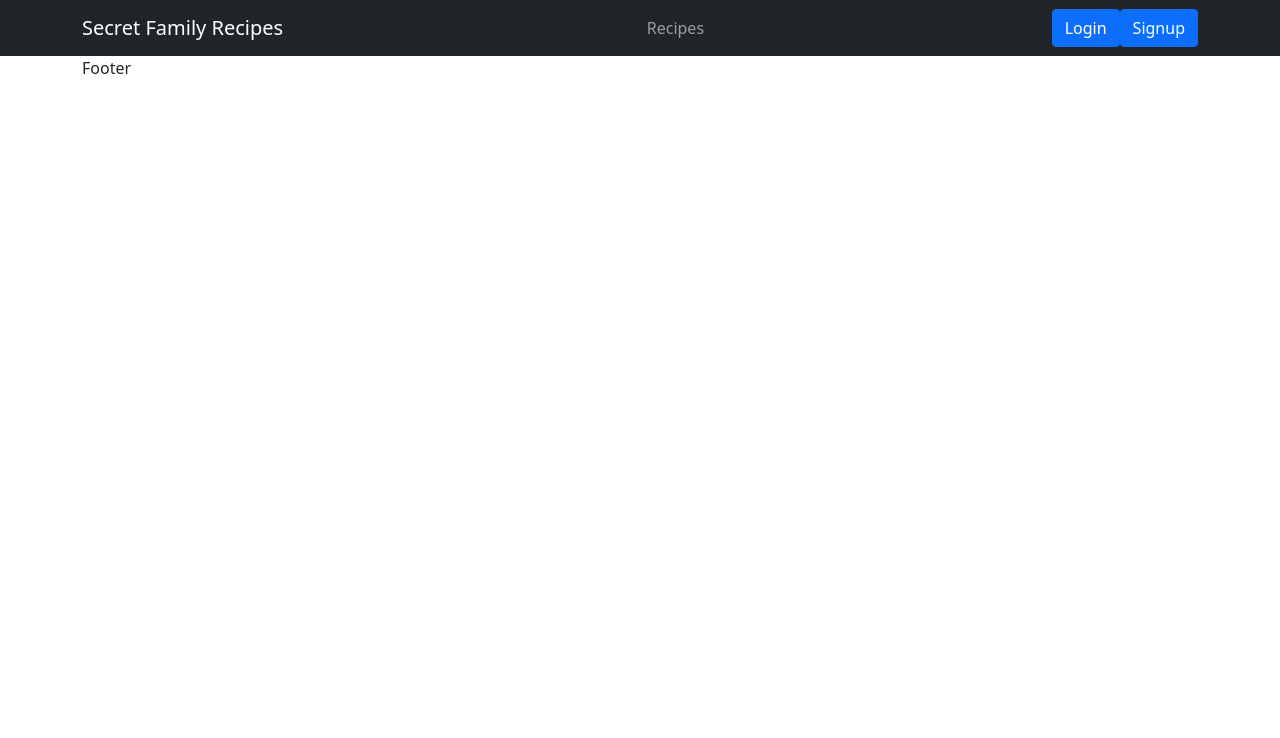
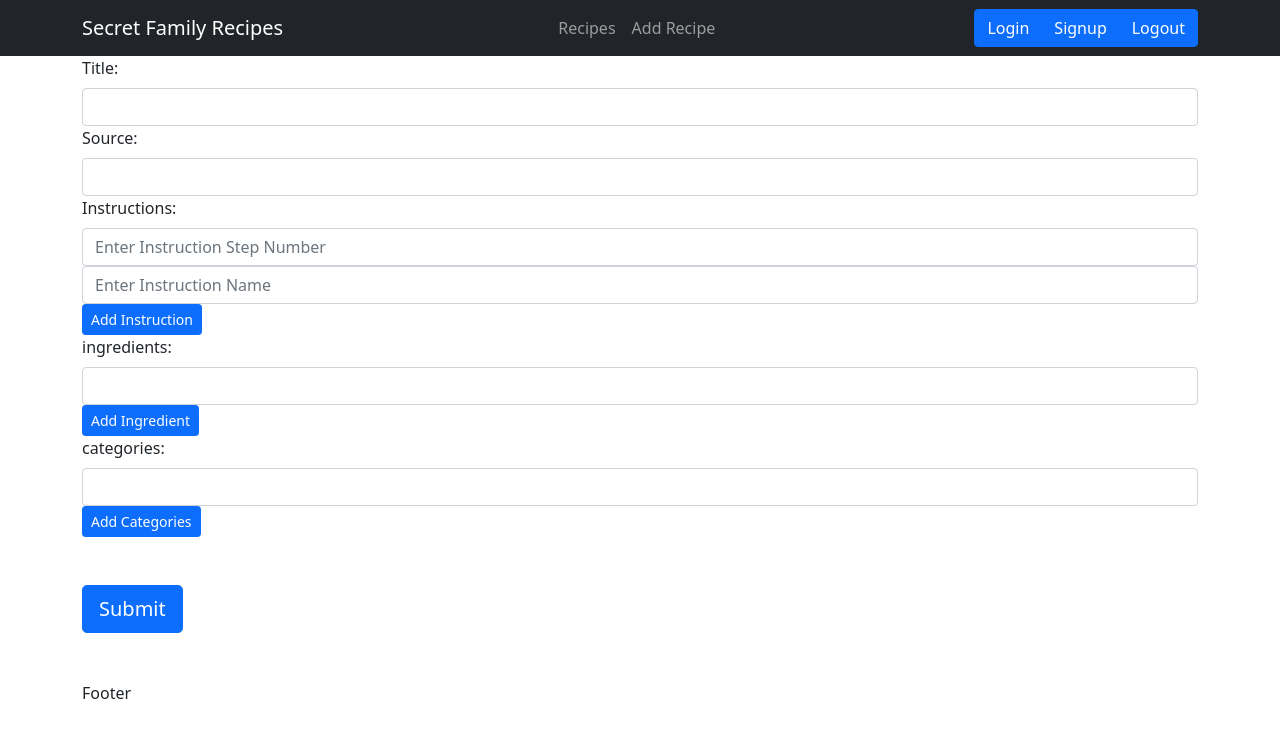
Before and after one commit to joeys1122/secret-family-recipes-front-end, a React (Create React App) app: page /add-recipe in a window 1280 px wide. Shown: the top 738 px of the page. Built offline with nearby package versions, Linux system fonts and the light colour scheme; sample sign-in values are in the browser's storage.

Commit message:
added add recipe form, logout button

```diff
--- a/src/App.js
+++ b/src/App.js
@@ -1,14 +1,18 @@
 import React from 'react';
-import { Routes, Route, Link } from 'react-router-dom';
+import { Routes, Route } from 'react-router-dom';
+
+import { isLogin, logout } from './utils/auth';
 
 import Home from './components/Home';
 import Login from './components/Login';
 import Signup from './components/Signup';
 import Recipes from './components/Recipes';
 import RecipeDetails from './components/RecipeDetails';
+import AddRecipe from './components/AddRecipe';
+
 import PrivateRoute from './components/PrivateRoute';
 
-import { Navbar, Nav, Container, Col, Row, Button } from 'react-bootstrap';
+import { Navbar, Nav, Container, Col, Row, Button, ButtonGroup } from 'react-bootstrap';
 
 function App() {
   return(
@@ -19,16 +23,26 @@ function App() {
             <Navbar.Brand href='/'>Secret Family Recipes</Navbar.Brand>
             <Nav>
               <Nav.Link href='/recipes'>Recipes</Nav.Link>
+              <Nav.Link href='/add-recipe'>Add Recipe</Nav.Link>
             </Nav>
-            <Nav>
+            <ButtonGroup>
               <Button href='/login'>Login</Button>
               <Button href='/signup'>Signup</Button>
-            </Nav>
+              {isLogin() && <Button onClick={logout} href='/'>Logout</Button>}
+            </ButtonGroup>
           </Container>
         </Navbar>
       </header>
 
       <Routes>
+        <Route
+          exact path='/add-recipe'
+          element={
+            <PrivateRoute>
+              <AddRecipe/>
+            </PrivateRoute>
+          }
+        />
         <Route
           exact path='/recipes'
           element={
@@ -51,7 +65,7 @@ function App() {
       </Routes>
 
       <footer>
-        <Container>
+        <Container className='mt-5'>
           <Row>
             <Col sm={8}>Footer</Col>
             <Col sm={4}></Col>
--- /dev/null
+++ b/src/components/AddRecipe.js
@@ -0,0 +1,143 @@
+import React, { useState } from "react";
+import { useNavigate } from "react-router-dom";
+import { axiosWithAuth } from "../utils/auth";
+import { Container, Form, Button } from 'react-bootstrap';
+
+function AddRecipe() {
+  const navigate = useNavigate();
+
+  const [ recipe, setRecipe ] = useState({
+    title: '',
+    source: '',
+    instructions: [],
+    ingredients: [],
+    categories: []
+  });
+
+  const [ instruction, setInstruction ] = useState({
+    instruction_step: '',
+    instruction_name: ''
+  });
+
+  const [ ingredient, setIngredient ] = useState({
+    ingredient_name: ''
+  });
+
+  const [ category, setCategory ] = useState({
+    category_name: ''
+  });
+
+
+  const handleChange = e => {
+    setRecipe({
+      ...recipe,
+      [e.target.name]: e.target.value
+    });
+  };
+  const handleSubmit = e => {
+    e.preventDefault();
+
+    axiosWithAuth().post('/recipes', recipe)
+      .then(res => {
+        navigate('/recipes');
+      })
+      .catch(err => console.log(err));
+  }
+
+  const instructionChange = e => {
+    setInstruction({
+      ...instruction,
+      [e.target.name]: e.target.value
+    });
+  };
+  const instructionSubmit = () => {
+    setRecipe({
+      ...recipe,
+      instructions: [...recipe.instructions, instruction]
+    });
+    setInstruction({
+      instruction_step: '',
+      instruction_name: ''
+    });
+  };
+
+  const ingredientChange = e => {
+    setIngredient({
+      ...ingredient,
+      [e.target.name]: e.target.value
+    });
+  };
+  const ingredientSubmit = () => {
+    setRecipe({
+      ...recipe,
+      ingredients: [...recipe.ingredients, ingredient]
+    });
+    setIngredient({
+      ingredient_name: ''
+    });
+  };
+
+  const categoryChange = e => {
+    setCategory({
+      ...category,
+      [e.target.name]: e.target.value
+    });
+  };
+  const categorySubmit = () => {
+    setRecipe({
+      ...recipe,
+      categories: [...recipe.categories, category]
+    });
+    setCategory({
+      category_name: ''
+    });
+  };
+
+  return(
+    <Container>
+      <Form onSubmit={handleSubmit}>
+        <Form.Group>
+          <Form.Label>Title:</Form.Label>
+          <Form.Control type='text' name='title' onChange={handleChange} value={recipe.title} />
+        </Form.Group>
+
+        <Form.Group>
+          <Form.Label>Source:</Form.Label>
+          <Form.Control type='text' name='source' onChange={handleChange} value={recipe.source} />
+        </Form.Group>
+
+        <Form.Group>
+          <Form.Label>Instructions:</Form.Label>
+          {recipe.instructions.map(ins => {
+            return(<p>{ins.instruction_step}. {ins.instruction_name}</p>);
+          })}
+          <Form.Control type='number' name='instruction_step' onChange={instructionChange} value={instruction.instruction_step} placeholder='Enter Instruction Step Number' />
+          <Form.Control type='text' name='instruction_name' onChange={instructionChange} value={instruction.instruction_name} placeholder='Enter Instruction Name' />
+          <Button size="sm" onClick={instructionSubmit}>Add Instruction</Button>
+        </Form.Group>
+
+        <Form.Group>
+          <Form.Label>ingredients:</Form.Label>
+          {recipe.ingredients.map(ing => {
+            return(<p>{ing.ingredient_name}</p>);
+          })}
+          <Form.Control type='text' name='ingredient_name' onChange={ingredientChange} value={ingredient.ingredient_name} />
+          <Button size="sm" onClick={ingredientSubmit}>Add Ingredient</Button>
+        </Form.Group>
+
+        <Form.Group>
+          <Form.Label>categories:</Form.Label>
+          {recipe.categories.map(cat => {
+            return(<p>{cat.category_name}</p>);
+          })}
+          <Form.Control type='text' name='category_name' onChange={categoryChange} value={category.category_name} />
+          <Button size="sm" onClick={categorySubmit}>Add Categories</Button>
+        </Form.Group>
+
+        <Button size="lg" className='mt-5' type="submit">Submit</Button>
+      </Form>
+    </Container>
+  )
+}
+
+export default AddRecipe;
--- a/src/components/RecipeDetails.js
+++ b/src/components/RecipeDetails.js
@@ -19,7 +19,7 @@ function RecipeDetails(props) {
         setCategories(res.data.categories);
       })
       .catch(err => console.log(err))
-  }, [])
+  }, []) // eslint-disable-line
 
   return(
     <Container>
```
